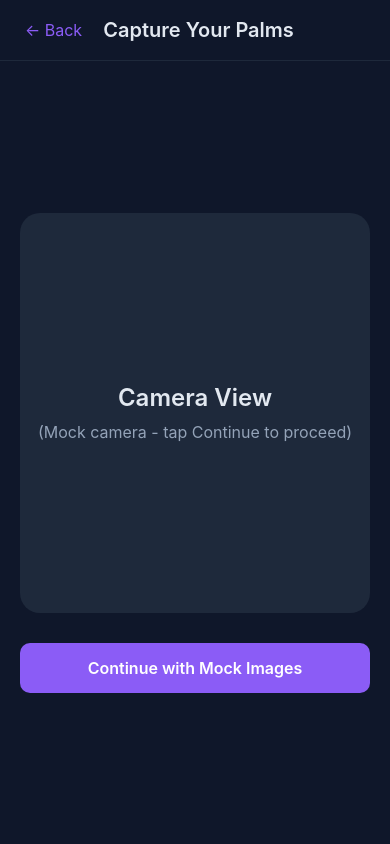
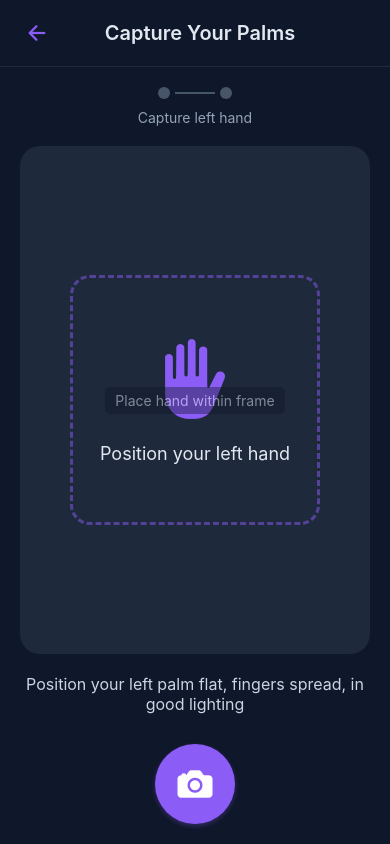
Before and after one commit to Zodia-app/ZodiaApp, a React Native app: screen /PalmCamera in a window 390 px wide. Built offline with nearby package versions, Linux system fonts and the light colour scheme.

Commit message:
Add enhanced mock palm camera screen with capture flow

```diff
--- a/screens/PalmCameraScreen.tsx
+++ b/screens/PalmCameraScreen.tsx
@@ -1,56 +1,116 @@
-import React from 'react';
+import React, { useState } from 'react';
 import {
   View,
   Text,
   TouchableOpacity,
   StyleSheet,
   SafeAreaView,
+  Alert,
 } from 'react-native';
 import { useNavigation, useRoute } from '@react-navigation/native';
+import { Ionicons } from '@expo/vector-icons';
 
 const PalmCameraScreen = () => {
-  // Use hooks instead of props
   const navigation = useNavigation<any>();
   const route = useRoute<any>();
 
-  const cameraRef = React.useRef<any>(null);
+  const [capturedHands, setCapturedHands] = useState<string[]>([]);
+  const [currentHand, setCurrentHand] = useState<'left' | 'right'>('left');
 
-  // Simple mock implementation to test navigation
   const handleGoBack = () => {
-    if (navigation && navigation.goBack) {
-      navigation.goBack();
+    navigation.goBack();
+  };
+
+  const handleCapture = () => {
+    const mockImageUri = `mock-${currentHand}-hand-${Date.now()}.jpg`;
+    const newCapturedHands = [...capturedHands, mockImageUri];
+    setCapturedHands(newCapturedHands);
+
+    if (currentHand === 'left') {
+      setCurrentHand('right');
+      Alert.alert(
+        'Left Hand Captured',
+        'Great! Now position your right hand.',
+        [{ text: 'OK' }]
+      );
+    } else {
+      // Both hands captured
+      navigation.navigate('PalmReadingResult', {
+        images: newCapturedHands
+      });
     }
   };
 
-  const handleContinue = () => {
-    if (navigation && navigation.navigate) {
-      navigation.navigate('PalmReadingResult', {
-        images: ['mock-left-hand.jpg', 'mock-right-hand.jpg']
-      });
-    }
+  const handleRetake = () => {
+    setCapturedHands([]);
+    setCurrentHand('left');
   };
 
   return (
     <SafeAreaView style={styles.container}>
       <View style={styles.header}>
         <TouchableOpacity onPress={handleGoBack} style={styles.backButton}>
-          <Text style={styles.backText}>← Back</Text>
+          <Ionicons name="arrow-back" size={24} color="#8B5CF6" />
         </TouchableOpacity>
         <Text style={styles.headerTitle}>Capture Your Palms</Text>
-        <View style={{ width: 60 }} />
+        <View style={{ width: 24 }} />
       </View>
 
       <View style={styles.content}>
-        <View style={styles.cameraPlaceholder}>
-          <Text style={styles.placeholderText}>Camera View</Text>
-          <Text style={styles.instructionText}>
-            (Mock camera - tap Continue to proceed)
-          </Text>
+        {/* Progress Indicator */}
+        <View style={styles.progressContainer}>
+          <View style={[styles.progressDot, capturedHands.length > 0 && styles.progressDotActive]} />
+          <View style={styles.progressLine} />
+          <View style={[styles.progressDot, capturedHands.length > 1 && styles.progressDotActive]} />
+        </View>
+        <Text style={styles.progressText}>
+          {capturedHands.length === 0 ? 'Capture left hand' :
+           capturedHands.length === 1 ? 'Capture right hand' :
+           'Both hands captured'}
+        </Text>
+
+        {/* Camera Placeholder */}
+        <View style={styles.cameraContainer}>
+          <View style={styles.cameraPlaceholder}>
+            <Ionicons
+              name={currentHand === 'left' ? 'hand-left' : 'hand-right'}
+              size={80}
+              color="#8B5CF6"
+            />
+            <Text style={styles.handText}>
+              Position your {currentHand} hand
+            </Text>
+          </View>
+
+          {/* Overlay Guide */}
+          <View style={styles.guideOverlay}>
+            <View style={styles.handGuide}>
+              <Text style={styles.guideText}>
+                Place hand within frame
+              </Text>
+            </View>
+          </View>
         </View>
 
-        <TouchableOpacity style={styles.continueButton} onPress={handleContinue}>
-          <Text style={styles.continueButtonText}>Continue with Mock Images</Text>
-        </TouchableOpacity>
+        {/* Instructions */}
+        <Text style={styles.instructionText}>
+          {currentHand === 'left'
+            ? "Position your left palm flat, fingers spread, in good lighting"
+            : "Now position your right palm the same way"}
+        </Text>
+
+        {/* Capture Button */}
+        {capturedHands.length < 2 ? (
+          <TouchableOpacity style={styles.captureButton} onPress={handleCapture}>
+            <Ionicons name="camera" size={40} color="white" />
+          </TouchableOpacity>
+        ) : (
+          <View style={styles.actionButtons}>
+            <TouchableOpacity style={styles.retakeButton} onPress={handleRetake}>
+              <Text style={styles.retakeButtonText}>Retake Photos</Text>
+            </TouchableOpacity>
+          </View>
+        )}
       </View>
     </SafeAreaView>
   );
@@ -73,10 +133,6 @@ const styles = StyleSheet.create({
   backButton: {
     padding: 5,
   },
-  backText: {
-    color: '#8B5CF6',
-    fontSize: 16,
-  },
   headerTitle: {
     fontSize: 20,
     fontWeight: '600',
@@ -85,34 +141,109 @@ const styles = StyleSheet.create({
   content: {
     flex: 1,
     padding: 20,
+  },
+  progressContainer: {
+    flexDirection: 'row',
+    alignItems: 'center',
     justifyContent: 'center',
+    marginBottom: 10,
+  },
+  progressDot: {
+    width: 12,
+    height: 12,
+    borderRadius: 6,
+    backgroundColor: '#475569',
+  },
+  progressDotActive: {
+    backgroundColor: '#8B5CF6',
+  },
+  progressLine: {
+    width: 40,
+    height: 2,
+    backgroundColor: '#475569',
+    marginHorizontal: 5,
+  },
+  progressText: {
+    color: '#94A3B8',
+    fontSize: 14,
+    textAlign: 'center',
+    marginBottom: 20,
+  },
+  cameraContainer: {
+    flex: 1,
+    position: 'relative',
+    marginBottom: 20,
   },
   cameraPlaceholder: {
-    height: 400,
+    flex: 1,
     backgroundColor: '#1E293B',
     borderRadius: 20,
     justifyContent: 'center',
     alignItems: 'center',
+  },
+  handText: {
+    color: '#E2E8F0',
+    fontSize: 18,
+    marginTop: 20,
+  },
+  guideOverlay: {
+    ...StyleSheet.absoluteFillObject,
+    justifyContent: 'center',
+    alignItems: 'center',
+    pointerEvents: 'none',
+  },
+  handGuide: {
+    width: 250,
+    height: 250,
+    borderWidth: 3,
+    borderColor: '#8B5CF6',
+    borderRadius: 20,
+    borderStyle: 'dashed',
+    justifyContent: 'center',
+    alignItems: 'center',
+    opacity: 0.5,
+  },
+  guideText: {
+    color: '#E2E8F0',
+    fontSize: 14,
+    backgroundColor: 'rgba(15, 23, 42, 0.8)',
+    paddingHorizontal: 10,
+    paddingVertical: 5,
+    borderRadius: 5,
+  },
+  instructionText: {
+    color: '#CBD5E1',
+    fontSize: 16,
+    textAlign: 'center',
     marginBottom: 30,
   },
-  placeholderText: {
-    color: '#E2E8F0',
-    fontSize: 24,
-    fontWeight: '600',
-    marginBottom: 10,
+  captureButton: {
+    width: 80,
+    height: 80,
+    borderRadius: 40,
+    backgroundColor: '#8B5CF6',
+    justifyContent: 'center',
+    alignItems: 'center',
+    alignSelf: 'center',
+    elevation: 5,
+    shadowColor: '#8B5CF6',
+    shadowOffset: { width: 0, height: 2 },
+    shadowOpacity: 0.3,
+    shadowRadius: 5,
   },
-  instructionText: {
-    color: '#94A3B8',
-    fontSize: 16,
+  actionButtons: {
+    alignItems: 'center',
   },
-  continueButton: {
-    backgroundColor: '#8B5CF6',
+  retakeButton: {
+    backgroundColor: '#1E293B',
+    paddingHorizontal: 30,
     paddingVertical: 15,
     borderRadius: 10,
-    alignItems: 'center',
+    borderWidth: 1,
+    borderColor: '#8B5CF6',
   },
-  continueButtonText: {
-    color: 'white',
+  retakeButtonText: {
+    color: '#8B5CF6',
     fontSize: 16,
     fontWeight: '600',
   },
```
